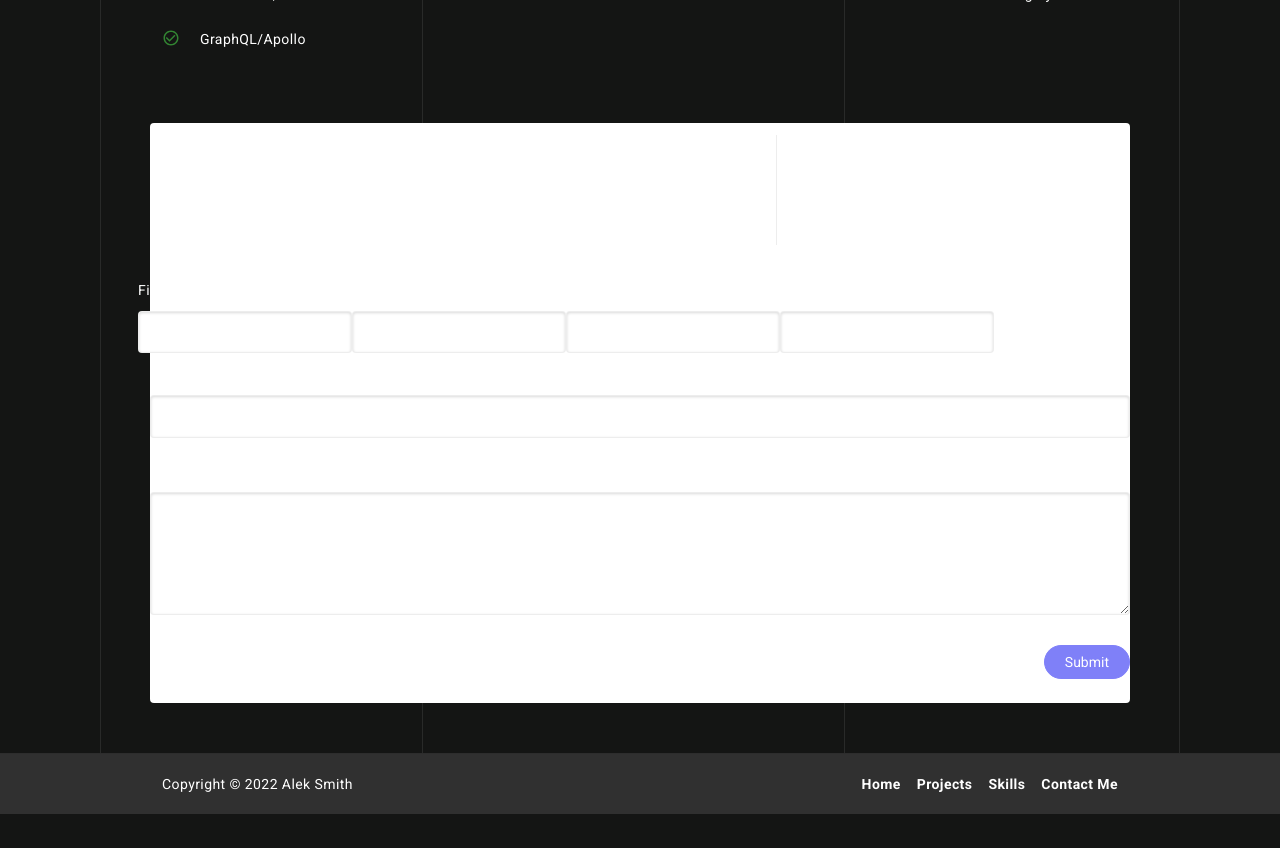
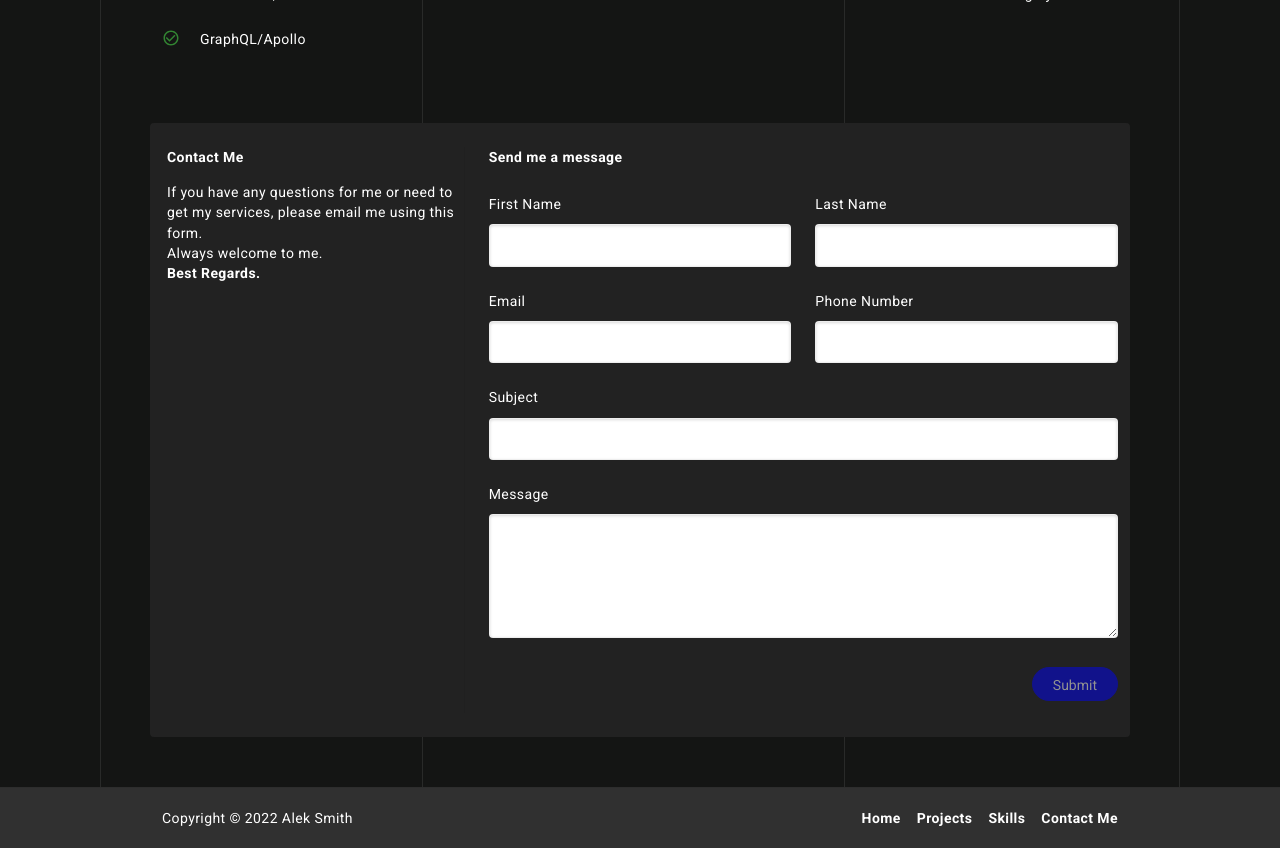
Before and after one commit to yuriih-dev/portfolio, a React (Create React App) app: page / in a window 1280 px wide. Shown: the part 2520-3368 px from the top of the page. Before the commit the page ends 3334 px from the top, so only its background shows below. Built offline with nearby package versions, Linux system fonts and the light colour scheme.

Commit message:
fix contact form style

```diff
--- a/src/components/Sections/ContactForm.tsx
+++ b/src/components/Sections/ContactForm.tsx
@@ -42,7 +42,7 @@ export default function ContactForm() {
   return (
     <div css={styles} className="container" id="contact-me">
       <div className="row">
-        <div className="col-df-4">
+        <div className="col-md-4">
           <div className="contact-detail">
             <h4>Contact Me</h4>
             <p>
@@ -54,19 +54,19 @@ export default function ContactForm() {
             </p>
           </div>
         </div>
-        <div className="col-df-8">
+        <div className="col-md-8">
           <h4>Send me a message</h4>
           <div className="row">
-            <div className="col-df-6">
+            <div className="col-md-6">
               <Input name="firstName" value={state.firstName} onChange={handleChange} label="First Name" />
             </div>
-            <div className="col-df-6">
+            <div className="col-md-6">
               <Input name="lastName" value={state.lastName} onChange={handleChange} label="Last Name" />
             </div>
-            <div className="col-df-6">
+            <div className="col-md-6">
               <Input name="email" value={state.email} onChange={handleChange} label="Email" />
             </div>
-            <div className="col-df-6">
+            <div className="col-md-6">
               <Input name="phoneNumber" value={state.phoneNumber} onChange={handleChange} label="Phone Number" />
             </div>
             <div className="col-12">
@@ -90,7 +90,7 @@ export default function ContactForm() {
 const styles = css`
   width: 96%;
   margin: 50px auto;
-  background-color: white;
+  background-color: #222222;
   border-radius: ${theme.styles.borderRadius};
 
   .contact-detail {
--- a/src/styles/app.scss
+++ b/src/styles/app.scss
@@ -599,20 +599,20 @@ input[readonly]:focus {
 .col-sm-11,
 .col-sm-12,
 .col-sm-auto,
-.col-mb,
-.col-mb-1,
-.col-mb-2,
-.col-mb-3,
-.col-mb-4,
-.col-mb-5,
-.col-mb-6,
-.col-mb-7,
-.col-mb-8,
-.col-mb-9,
-.col-mb-10,
-.col-mb-11,
-.col-mb-12,
-.col-mb-auto,
+.col-md,
+.col-md-1,
+.col-md-2,
+.col-md-3,
+.col-md-4,
+.col-md-5,
+.col-md-6,
+.col-md-7,
+.col-md-8,
+.col-md-9,
+.col-md-10,
+.col-md-11,
+.col-md-12,
+.col-md-auto,
 .col-lx,
 .col-lx-1,
 .col-lx-2,
```
